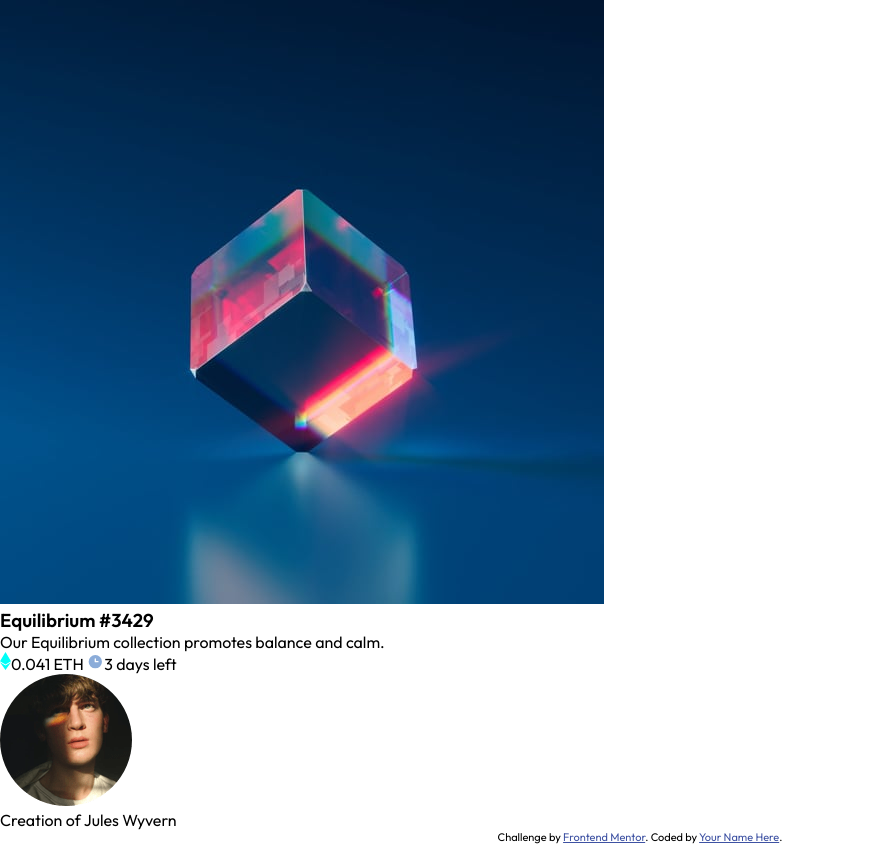
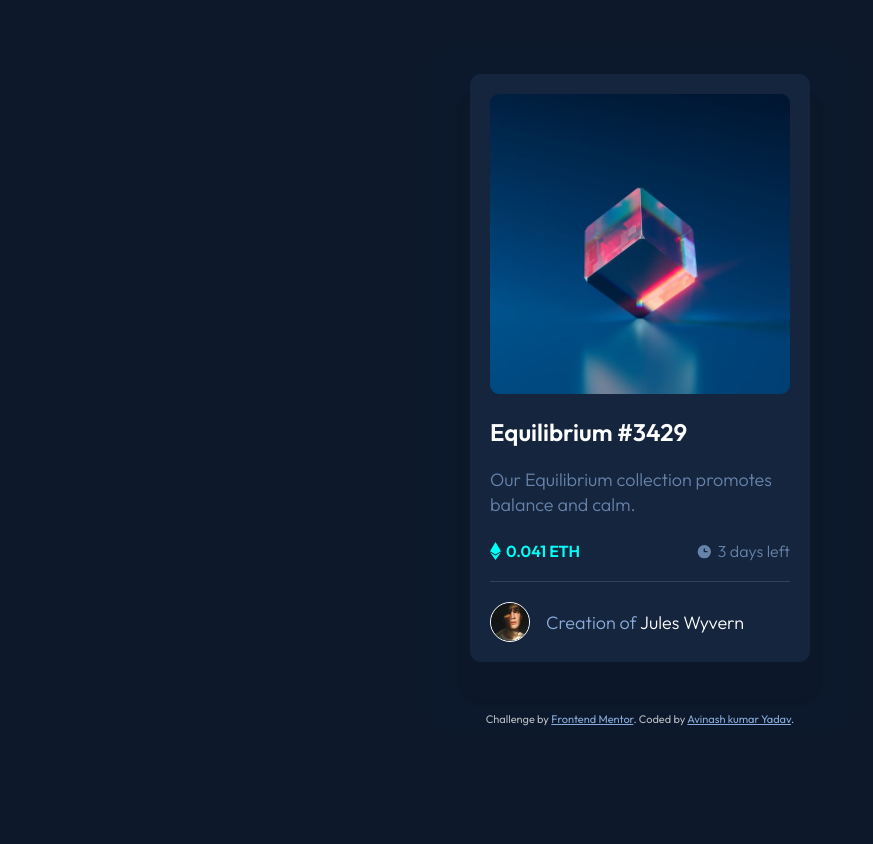
Before and after one commit to avinash4364/NFT-Preview-Card-Component, a plain HTML site: page index.html in a window 1280 px wide. Shown: the whole page, without its empty margins (0-873 px from the left). After the commit the page ends 800 px from the top, so only its background shows below. Drawn offline with Linux system fonts and the light colour scheme.

Commit message:
completed the styling of the website and also made minor changes in the html file

```diff
--- a/index.html
+++ b/index.html
@@ -50,15 +50,21 @@
             alt="photo of nft owner"
             class="nft-owner--img"
           />
-          <p class="nft-owner--name"><span>Creation of </span>Jules Wyvern</p>
+
+          <p class="nft-owner--name">Creation of <span>Jules Wyvern</span></p>
         </section>
       </article>
     </article>
     <div class="attribution">
       Challenge by
-      <a href="https://www.frontendmentor.io?ref=challenge" target="_blank"
+      <a
+        href="https://www.frontendmentor.io/challenges/nft-preview-card-component-SbdUL_w0U/hub"
+        target="_blank"
         >Frontend Mentor</a
-      >. Coded by <a href="#">Your Name Here</a>.
+      >. Coded by
+      <a href="https://www.frontendmentor.io/profile/avinash4364"
+        >Avinash kumar Yadav</a
+      >.
     </div>
   </body>
 </html>
--- a/style.css
+++ b/style.css
@@ -1,3 +1,12 @@
+:root {
+  --soft-blue: hsl(215, 51%, 70%);
+  --cyan: hsl(178, 100%, 50%);
+  --main-BG: hsl(217, 54%, 11%);
+  --card-BG: rgb(20, 37, 61);
+  --line: hsl(215, 32%, 27%);
+  --white: hsl(0, 0%, 100%);
+}
+
 *,
 *::before,
 *::after {
@@ -6,14 +15,145 @@
   box-sizing: border-box;
 }
 
+html {
+  font-size: 62.5%;
+}
+
 body {
   font-family: 'Outfit', sans-serif;
+  min-height: 100vh;
+  background-color: var(--main-BG);
+  display: flex;
+  flex-direction: column;
+  justify-content: center;
+  align-items: center;
+}
+
+p {
+  font-size: 1.8rem;
+}
+
+.nft-card {
+  width: 34rem;
+  padding: 2rem;
+  border-radius: 1.1rem;
+  background-color: var(--card-BG);
+  display: flex;
+  flex-direction: column;
+  gap: 2rem;
+  box-shadow: 0px 30px 3px 12px #0c1729, 0px 20px 0px 50px #0c192c;
+}
+
+.nft-img {
+  cursor: pointer;
+  position: relative;
+}
+
+.nft-img::after {
+  content: url('images/icon-view.svg');
+  background-color: hsla(178, 100%, 50%, 0.3);
+  width: 100%;
+  height: 100%;
+  position: absolute;
+  display: flex;
+  align-items: center;
+  justify-content: center;
+  left: 0;
+  top: 0;
+  visibility: hidden;
+  border-radius: 9px;
+}
+
+.nft-img:hover::after {
+  visibility: visible;
+}
+
+.nft-img img {
+  width: 100%;
+  border-radius: 9px;
+  object-fit: cover;
+  object-position: center;
+}
+
+.nft-heading {
+  color: var(--white);
+  font-size: 2.4rem;
+  cursor: pointer;
+  transition: color 0.3s;
+}
+
+.nft-heading:hover {
+  color: var(--cyan);
+}
+
+.nft-desc {
+  color: var(--soft-blue);
+  opacity: 0.7;
+  line-height: 1.4;
+  font-weight: 300;
+  padding: 2rem 0.8rem 2.4rem 0;
+}
+
+.ether {
+  display: flex;
+  justify-content: space-between;
+  align-items: center;
+  font-size: 1.6rem;
+  padding-bottom: 2rem;
+  border-bottom: 1px solid var(--line);
+}
+
+.ether-count {
+  display: flex;
+  align-items: center;
+  gap: 5px;
+  color: var(--cyan);
+  font-weight: 600;
+}
+
+.ether-days {
+  display: flex;
+  align-items: center;
+  gap: 5px;
+  color: var(--soft-blue);
+  opacity: 0.7;
+  font-weight: 300;
+}
+
+.nft-owner {
+  display: flex;
+  align-items: center;
+  padding-top: 2rem;
+  gap: 1.6rem;
+}
+
+.nft-owner--img {
+  border: 1px solid var(--white);
+  border-radius: 50%;
+  width: 4rem;
+}
+
+.nft-owner--name {
+  color: var(--soft-blue);
+  font-weight: 300;
+}
+
+.nft-owner--name span {
+  color: var(--white);
+  transition: color 0.3s;
+  cursor: pointer;
+}
+
+.nft-owner--name span:hover {
+  color: var(--cyan);
 }
 
 .attribution {
   font-size: 11px;
   text-align: center;
+  color: hsla(0, 0%, 100%, 0.7);
+  padding-top: 5rem;
 }
 .attribution a {
-  color: hsl(228, 45%, 44%);
+  color: var(--soft-blue);
 }
```
